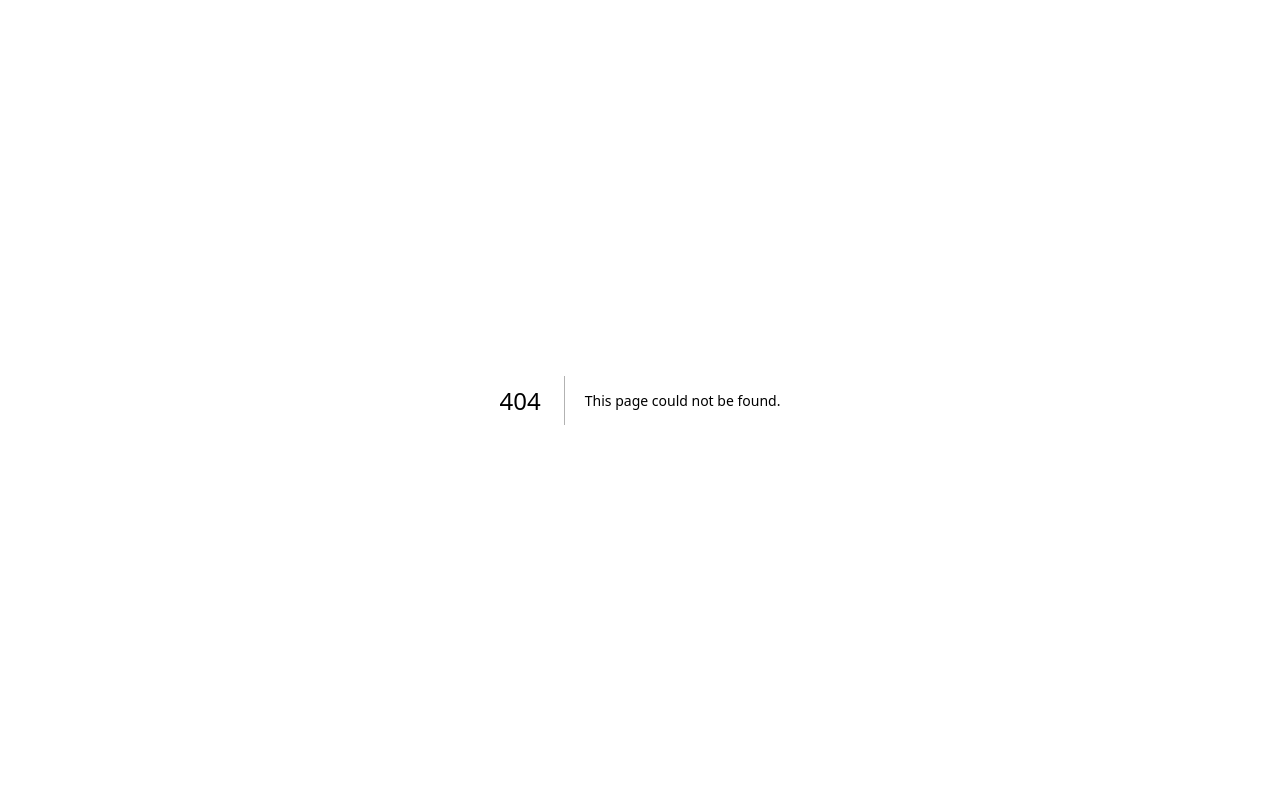
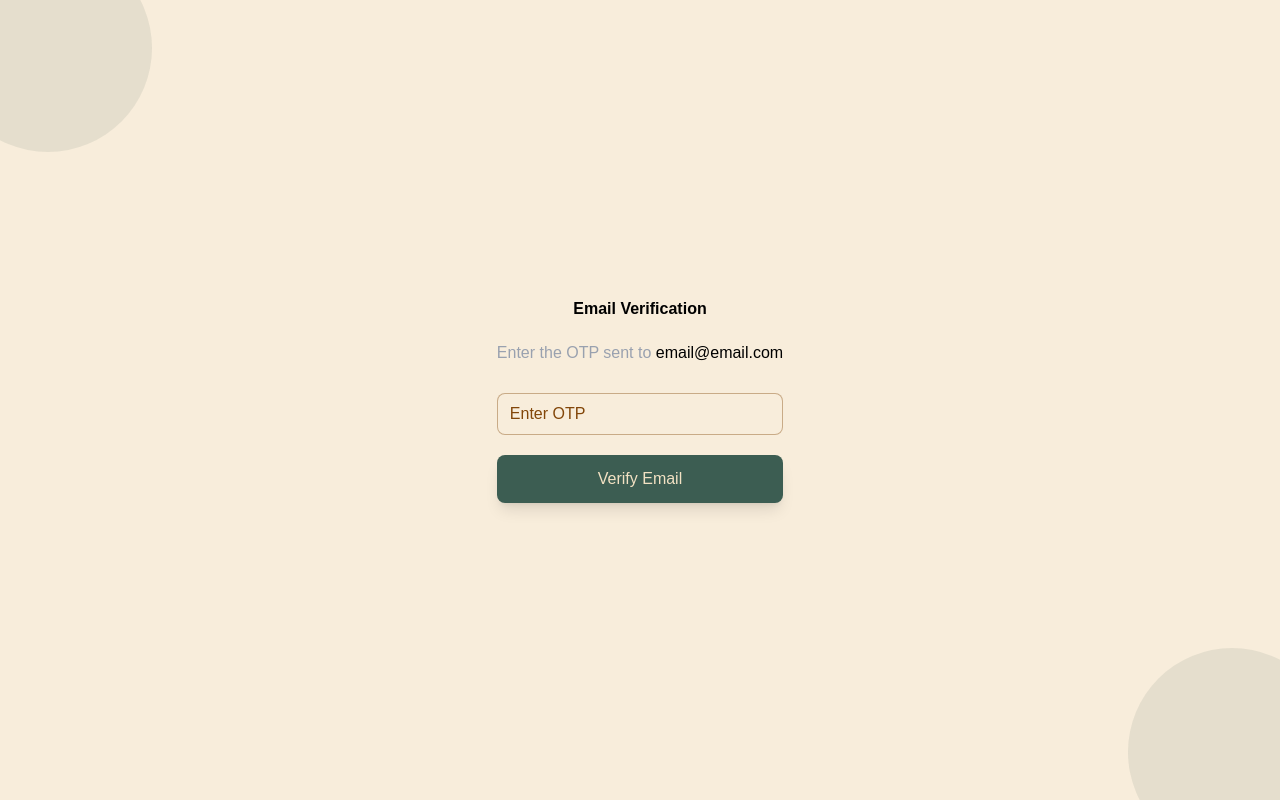
Before and after one commit to Thecapstone/Momento, a Next.js app: page /auth/otp in a window 1280 px wide. Before the commit this address had no page. Built offline with nearby package versions, Linux system fonts and the light colour scheme.

Commit message:
feat: Otp screen

```diff
--- /dev/null
+++ b/src/app/auth/otp/page.tsx
@@ -0,0 +1,35 @@
+import { Button } from "@/components/ui/Button";
+import { InputField } from "@/components/ui/InputField";
+import { Text } from "@/components/ui/Text";
+import Image from "next/image";
+
+const page = () => {
+  return (
+    <div className="flex h-screen flex-col justify-center items-center p-10">
+      <div className="flex h-screen flex-col justify-center items-center gap-5">
+        <Image
+          src="/images/logo.png"
+          width={100}
+          height={100}
+          alt="company logo"
+          className="md:hidden"
+        />
+        <Text variant="body" color="primary" className="text-center font-bold">
+          Email Verification
+        </Text>
+        <Text variant="body" color="muted" className="text-center">
+          Enter the OTP sent to{" "}
+          <Text variant="body" color="primary" className="inline">
+            email@email.com
+          </Text>
+        </Text>
+
+        {/* Inputs */}
+        <InputField label="" defaultValue="Enter OTP" />
+        <Button text="Verify Email" rounded="md" width="full" />
+      </div>
+    </div>
+  );
+};
+
+export default page;
```
